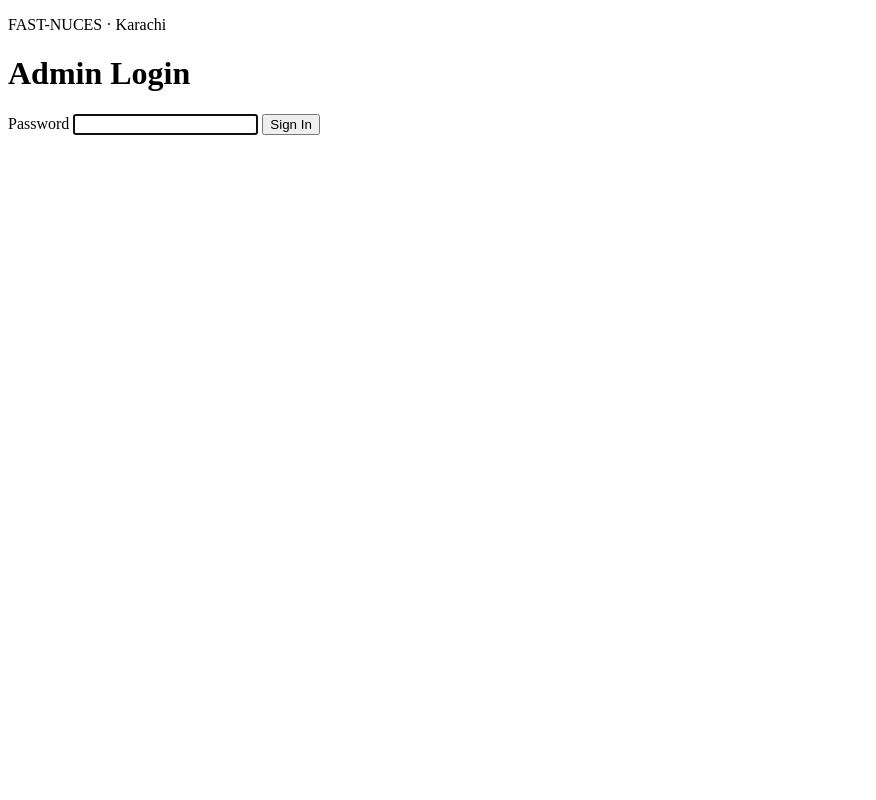
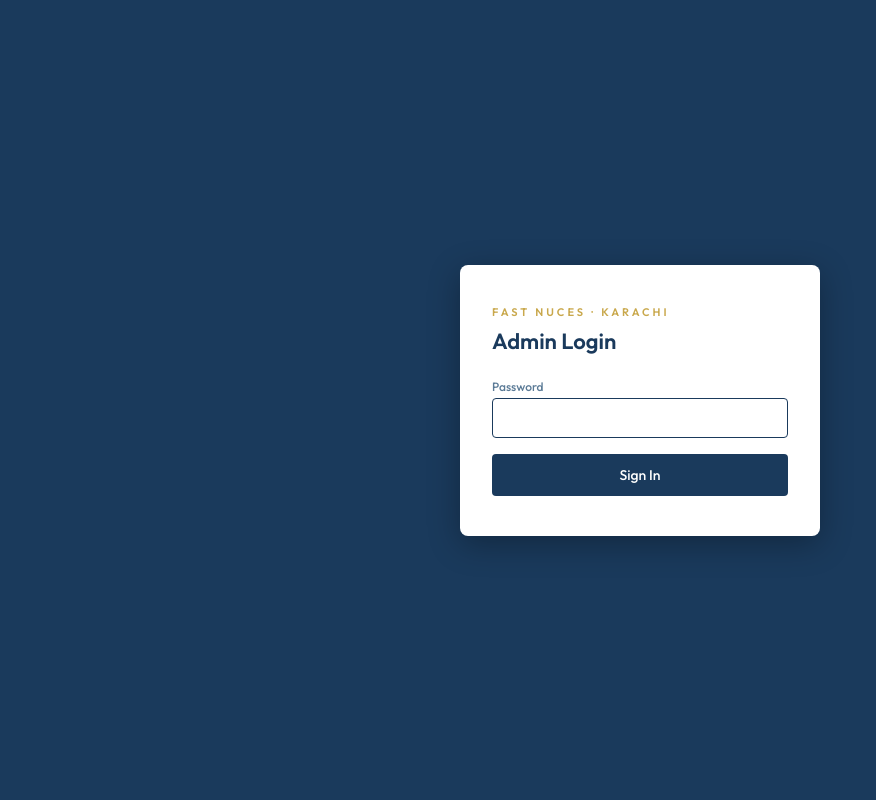
Before and after one commit to alisha-develops/fast-grad-cvs, a FastAPI app: page /admin/login in a window 1280 px wide. Shown: the whole page, without its empty margins (0-876 px from the left). Run offline with FastAPI, Linux system fonts and the light colour scheme; parts of the project's set-up code (start-up, migrations or seed data) failed here and were passed over.

Commit message:
style admin login page layout and error message display

```diff
--- a/backend/templates/login.html
+++ b/backend/templates/login.html
@@ -4,19 +4,20 @@
     <meta charset="UTF-8">
     <meta name="viewport" content="width=device-width, initial-scale=1.0">
     <link href="https://fonts.googleapis.com/css2?family=Outfit:wght@400;500;600&display=swap" rel="stylesheet"/>
+    <link href="/frontend/css/admin.css" rel="stylesheet"/>
     <title>admin login</title>
 </head>
-<body>
-    <div class="card">
-        <p class="logo">FAST-NUCES · Karachi</p>
-        <h1>Admin Login</h1>
+<body id="loginbody">
+    <div class="logincard">
+        <p class="loginlogo">FAST NUCES · Karachi</p>
+        <h1 class="loginh1">Admin Login</h1>
         {% if error %}
-        <p class="err">Incorrect password.</p>
+        <p class="loginerr">Incorrect password.</p>
         {% endif %}
         <form method="POST" action="/admin/login">
-            <label>Password</label>
-            <input type="password" name="password" autofocus/>
-            <button type="submit">Sign In</button>
+            <label style="font-size: 12px; color: #5a7a96;font-weight: 500; display: block; margin-bottom: 4px;">Password</label>
+            <input class="logininput" type="password" name="password" autofocus/>
+            <button class="loginbutton" type="submit">Sign In</button>
         </form>
     </div>
     </div>
```
